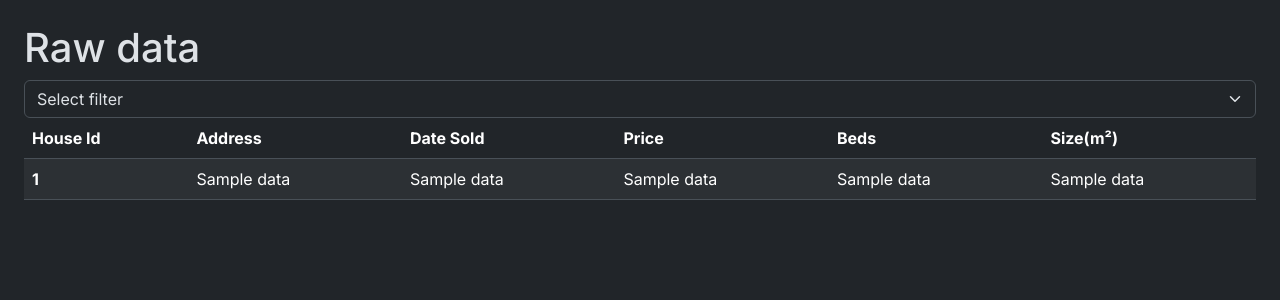
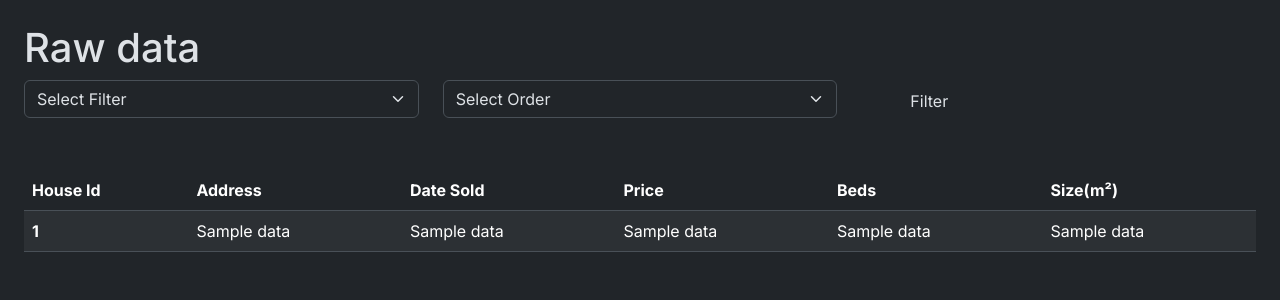
Before and after one commit to yangl-sys/10DGT-Semester2-RealestateDataAnalytics, a Python web app: template templates/raw.html in a window 1280 px wide. Shown: the part 63-363 px from the top of the page. Run offline with Jinja, Linux system fonts and the light colour scheme; the template is opened without the code that fills it: most values are stand-ins (such as "Sample title", 1, 10 or a date in 2020).

Commit message:
created filter for raw data

```diff
--- a/app.py
+++ b/app.py
@@ -27,7 +27,9 @@ def index():
 def raw():
      conn = get_db_connection()
      if request.method == "POST":
-          data = conn.execute("SELECT * FROM sold").fetchall()
+          order = request.form.get("order")
+          column = request.form.get("filter")
+          data = conn.execute(f"SELECT * FROM sold ORDER BY {column} {order}").fetchall()
      else:
           data = conn.execute("SELECT * FROM sold").fetchall()
      info = conn.execute("SELECT name FROM pragma_table_info('sold');").fetchall() #selects column name from the table info pragma
--- a/templates/graphs.html
+++ b/templates/graphs.html
@@ -23,7 +23,7 @@
         </option>
         {%endfor%}
       </select>
-      <button type="submit" class="btn px-5 py-2">Make Graph</button>
+
     </form>
   </div>
 
--- a/templates/raw.html
+++ b/templates/raw.html
@@ -5,16 +5,33 @@
     <body>
         <div>
             <form id = "form" method="POST">
+                <div class="row g-4 mb-5">
+                    <div class="col-md-4">
                         <select class="form-select" name = "filter" required>
-                <option value = "" disabled selected> Select filter</option>
+                            <option value = "" disabled selected> Select Filter</option>
                             {%for i in options%}
                             <option>
                                 {{i}}
                             </option>
                             {%endfor%}
                         </select>
+                    </div>
+
+                    <div class="col-md-4">
+                        <select class="form-select" name = "order" required>
+                        <option value = "" disabled selected> Select Order</option>
+                        <option value = "DESC"> Descending </option>
+                        <option value = "ASC"> Ascending </option>
+                        </select>
+                    </div>
+
+                    <div class="col-md-4">
+                        <button type="submit" class="btn px-5 py-2">Filter</button>
+                    </div>
+                </div>
             </form>
         </div>
+
         <div>
         <table class="table table-responsive table-striped">
             <thead>
```
Lines whose indentation alone changed are shown as unchanged.
